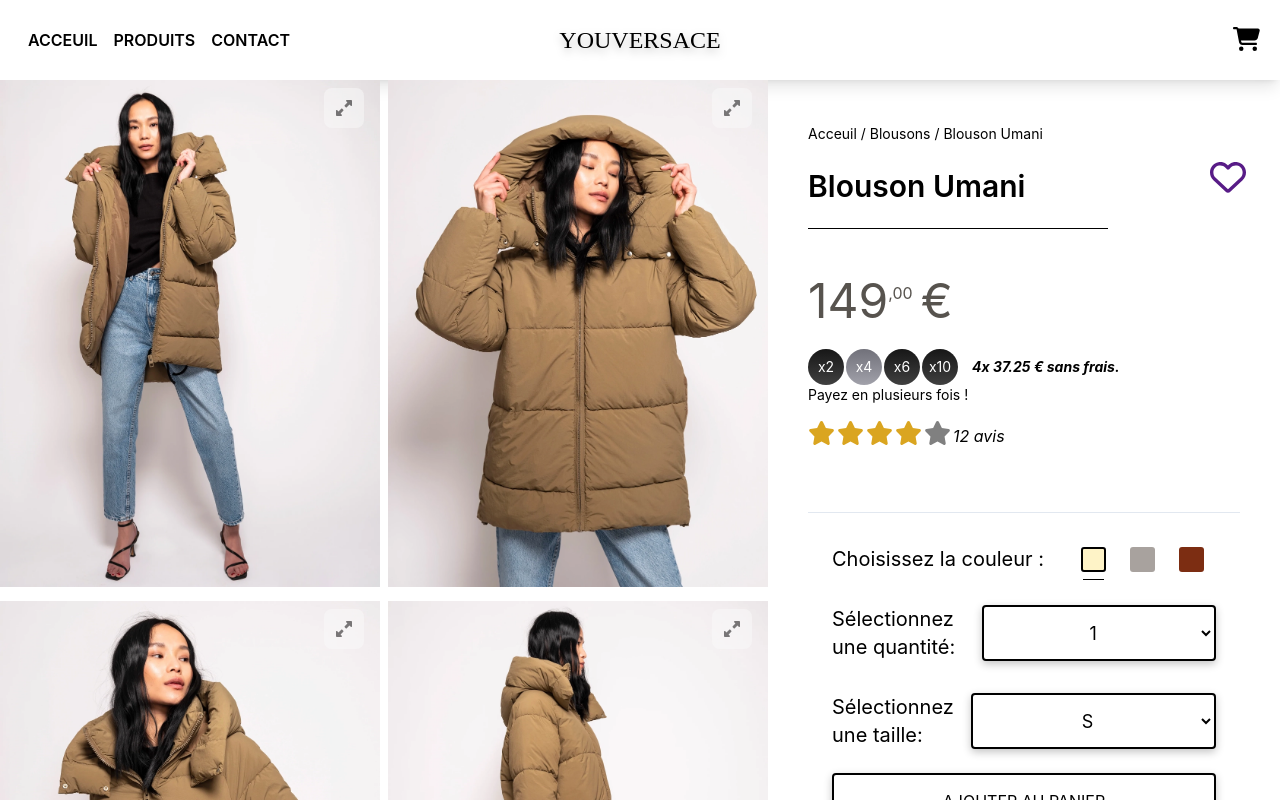
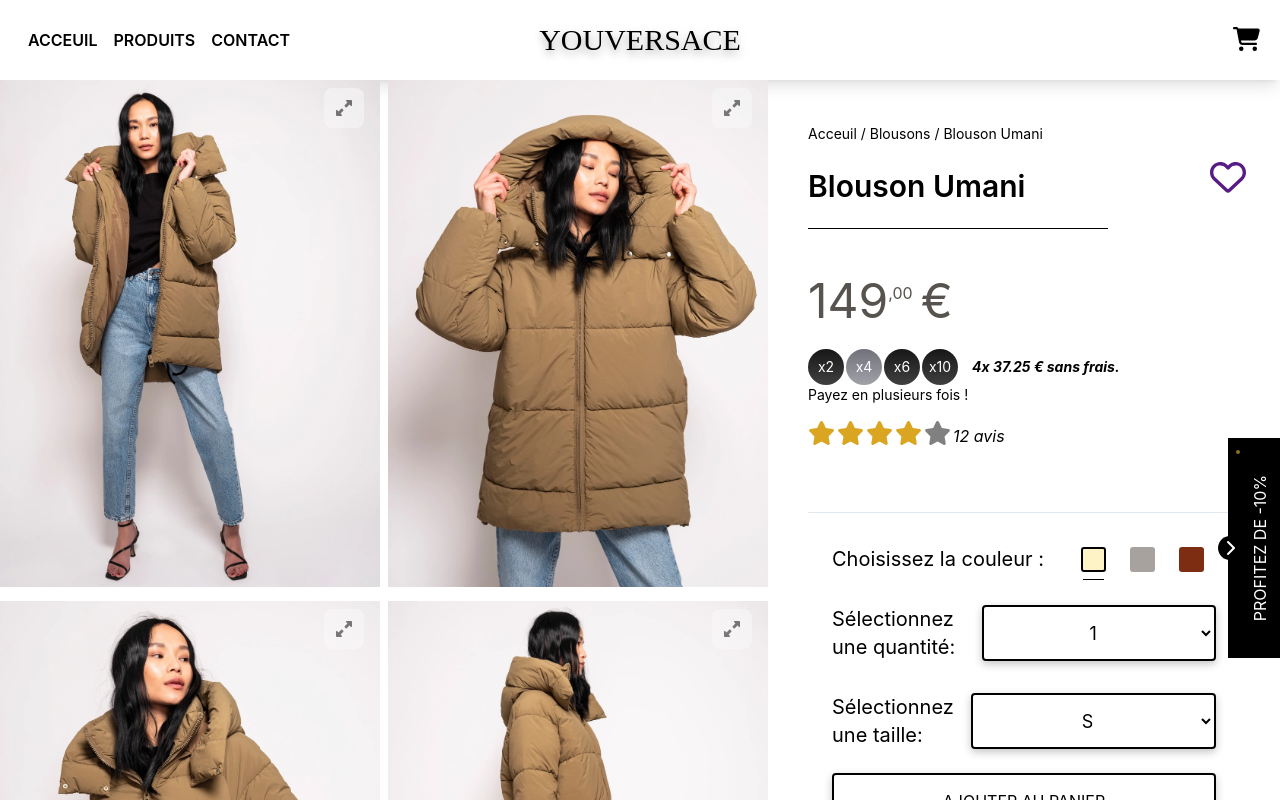
Before and after one commit to ixouu/product-page-challenge, a React (Create React App) app: page / in a window 1280 px wide. Shown: the top 800 px of the page. Built offline with nearby package versions, Linux system fonts and the light colour scheme; the HTML template or start-up script is replaced by a standard one.

Commit message:
discount feature added

```diff
--- /dev/null
+++ b/src/Discount/Discount.tsx
@@ -0,0 +1,50 @@
+import { useState, useEffect} from 'react'
+import { FontAwesomeIcon } from "@fortawesome/react-fontawesome";
+import { faChevronDown } from "@fortawesome/free-solid-svg-icons";
+import { faChevronUp } from "@fortawesome/free-solid-svg-icons";
+
+const Discount = () => {
+
+
+    const [isDisplayed, setIsDisplayed] = useState<boolean>(false);
+    const [isCLicked, setIsClicked] = useState<boolean>(false);
+    const [isReduce, setIsReduce] = useState<boolean>(false);
+
+    useEffect(() =>{
+        const timer = setTimeout(() => {
+            setIsDisplayed(!isDisplayed)
+
+        }, 5000)
+        return () => clearTimeout(timer)
+    },[])
+
+  return (
+    <>
+        {isReduce
+        ?    <button
+        className='fixed w-12 h-12 bg-black rounded-full text-white -right-[20px] bottom-[220px]'
+        onClick={(e) =>{e.preventDefault(); setIsReduce(!isReduce)}}
+        aria-label="agrandit la taille du code de promotion"
+        ><FontAwesomeIcon icon={faChevronUp} className="-rotate-90 pb-4"/></button>
+        :    <div id="discountBtn"
+        className={isDisplayed? "fixed -right-[90px] bottom-[220px] h-16 w-[220px] bg-black duration-300 text-white -rotate-90 uppercase after:content[''] after:w-1 after:h-1 after:absolute after:bg-yellow-300 after:top-2 after:right-3 after:rounded-full after:animate-pulse flex justify-center items-center": "fixed -right-[90px] bottom-[220px] h-16 w-0"}
+        onClick={() => setIsClicked(!isCLicked)}
+        >{isCLicked
+            ? <p>CODE : ENZO-10</p>
+            : <p>PROFITEZ DE -10%</p>
+        }
+        <button
+        className='absolute bg-black rounded-full w-6 h-6 -top-[10px]'
+        onClick={(e) =>{e.preventDefault(); setIsReduce(!isReduce)}}
+        aria-label="réduit la taille du code de promotion"
+        ><FontAwesomeIcon icon={faChevronDown}/></button>
+        </div>
+
+}
+
+
+    </>
+  )
+}
+
+export default Discount
--- a/src/components/Dropdown/Dropdown.tsx
+++ b/src/components/Dropdown/Dropdown.tsx
@@ -40,13 +40,13 @@ const Dropdown = ({ title, content, color, icons }: DropdownProps) => {
 			</button>
 			{isDown && (<div className={isDown ? "animate-dropDownActive origin-top p-3 w-full" : ""}>
 							{typeof content === "string" ? (
-								<span className='max-w-md inline-block md:pt-2 xl:pt-4'>{content}</span>
+								<span className=' inline-block md:pt-2 xl:pt-4'>{content}</span>
 							) : (
 								content.map((opt, index) => {
 									return (
 										<ul
 											key={index}
-											className='flex flex-col max-w-md md:pt-2 xl:pt-4'
+											className='flex flex-col md:pt-2 xl:pt-4'
 										>
 											<li>
 												<span className='font-bold'>
--- a/src/components/Header/Header.tsx
+++ b/src/components/Header/Header.tsx
@@ -2,7 +2,6 @@ import Navbar from "../Navbar/Navbar";
 import { FontAwesomeIcon } from "@fortawesome/react-fontawesome";
 import { faCartShopping } from "@fortawesome/free-solid-svg-icons";
 import { MobileMenuContext } from "../../context/MobileMenu";
-import Title from "../Title/Title";
 import Cart from "../Cart/Cart";
 
 const Header = () => {
@@ -11,7 +10,9 @@ const Header = () => {
 			<MobileMenuContext>
 				<header className='text-inter flex w-100 h-20 justify-between items-center px-[20px] shadow-lg relative z-100'>
 					<Navbar />
-					<Title color={"black"} position={"absolute"} fontSize={'1.5rem'}/>
+					<h1 className='font-cinzel absolute left-1/2 -translate-x-1/2 drop-shadow-[0_4px_4px_rgba(0,0,0,0.35)] text-2xl xl:text-3xl 2xl:text-5xl'>
+						<a href='#'>YOUVERSACE</a>
+					</h1>
 					<div className="relative">
 					<Cart/>
 					<FontAwesomeIcon
--- a/src/components/InfosContainer/InfosContainer.tsx
+++ b/src/components/InfosContainer/InfosContainer.tsx
@@ -8,6 +8,7 @@ import LineBreaker from "./LineBreaker";
 import { ProductDetails } from "../../data/data";
 import { reviews } from "../../data/data";
 import Star from "../Star/Star";
+import Discount from "../../Discount/Discount";
 
 const InfosContainer = () => {
 
@@ -30,6 +31,7 @@ const InfosContainer = () => {
 
 	return (
 		<>
+			<Discount />
 			<div className='mt-5 px-3 w-full md:flex md:flex-col md:w-[45%] md:pt-4 md:px-6 lg:w-[40%] lg:pt-6 lg:px-10'>
 				{/* Index Page */}
 				<div
--- a/src/components/Navbar/MobileMenu.tsx
+++ b/src/components/Navbar/MobileMenu.tsx
@@ -3,7 +3,7 @@ const MobileMenu = () => {
     const animationsDelays = ['150', '300', '450'];
 
 	return (
-		<nav className='animate-dropDownActive absolute top-[75px] h-[40vh] w-full left-0 scale-0 bg-blue-900 rounded-br-[200px] origin-top-left before:absolute before:content-[""] before:left-0 before:w-full before:h-[90%] before:top-0 before:rounded-br-[200px] before:bg-gradient-to-b from-zinc-900 to-blue-700 before:animate-mobileNavAfter before:origin-top-left before:scale-0'>
+		<nav className='animate-mobileNavAfter absolute top-[75px] h-[40vh] w-full left-0 scale-0 bg-blue-900 rounded-br-[200px] origin-top-left before:absolute before:content-[""] before:left-0 before:w-full before:h-[90%] before:top-0 before:rounded-br-[200px] before:bg-gradient-to-b from-zinc-900 to-blue-700 before:animate-mobileNavAfter before:origin-top-left before:scale-0'>
 			<ul className='flex flex-col justify-between mt-20'>
 				{menuTitles.map((title, index) => {
 					return (
--- a/src/components/Title/Title.tsx
+++ /dev/null
@@ -1,21 +0,0 @@
-import React from "react";
-
-interface titleProps {
-    color?: string;
-    position: "static" | "relative" | "absolute" | "sticky" | "fixed";
-    fontSize: string;
-}
-
-const Title = ({ color, position, fontSize }: titleProps) => {
-  return (
-    <h1 className='font-cinzel absolute left-1/2 -translate-x-1/2 drop-shadow-[0_4px_4px_rgba(0,0,0,0.25)]'
-    style={{
-        color: color && `${color}`,
-        position: `${position}`,
-        fontSize: `${fontSize}`
-        }}><a href='#'>YOUVERSACE</a>
-    </h1>
-  )
-}
-
-export default Title
--- a/src/index.css
+++ b/src/index.css
@@ -14,10 +14,6 @@ body{
 .suggestedProducts::-webkit-scrollbar {
   display: none;
 
-}
-
-button:focus{
-  outline: goldenrod
 }
 
 .track{
@@ -66,6 +62,9 @@ nav{
 #Mobile-CloseBtn{
   z-index: 1100;
 }
+#discountBtn{
+  z-index: 1200;
+}
 
 .bounce{
   animation : validateCartBtn 700ms cubic-bezier(0.215, 0.61, 0.355, 1) 1;
--- a/tailwind.config.js
+++ b/tailwind.config.js
@@ -10,7 +10,7 @@ module.exports = {
       animation : {
       'mobileNav' : 'mobileNav .3s linear 1 forwards',
       'dropDownActive': 'displayDropdown .3s linear forwards',
-      'mobileNavAfter':'mobileNavAfter .3s linear 1s forwards',
+      'mobileNavAfter':'mobileNavAfter 1s linear 1s forwards',
       'fade' : 'fade .5s ease-in 1 forwards',
       'cartDown': 'cartDown 1.5s cubic-bezier(0.215, 0.61, 0.355, 1) 1 forwards',
       'spinner' : 'spinner 1s ease-in-out infinite forwards',
@@ -33,9 +33,8 @@ module.exports = {
         },
         displayDropdown: {
           '0%': {transform : 'scaleY(0)', opacity : '0'},
-          '50%': {opacity : '1'},
-          '80%': {transform : 'scaleY(0)'},
-          '100%' : {transform : 'translate3d(0, 0, 0)', opacity : '1'}
+          '80%': {transform : 'scaleY(1.1)', opacity : '0.8'},
+          '100%' : {transform : 'scaleY(1)', opacity : '1'}
         },
         fade: {
           '0%': {transform : 'translate3d(0, -100%, 0)', opacity : '0'},
```
